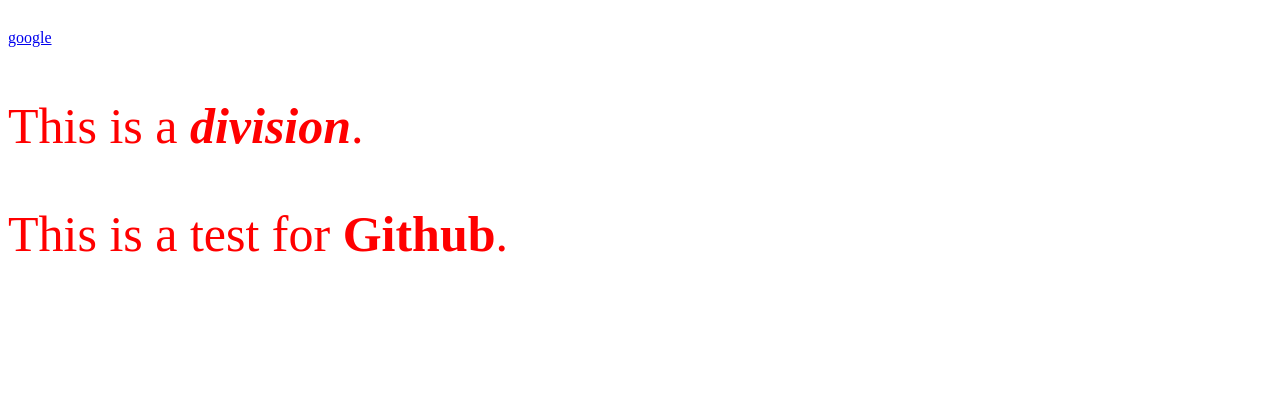
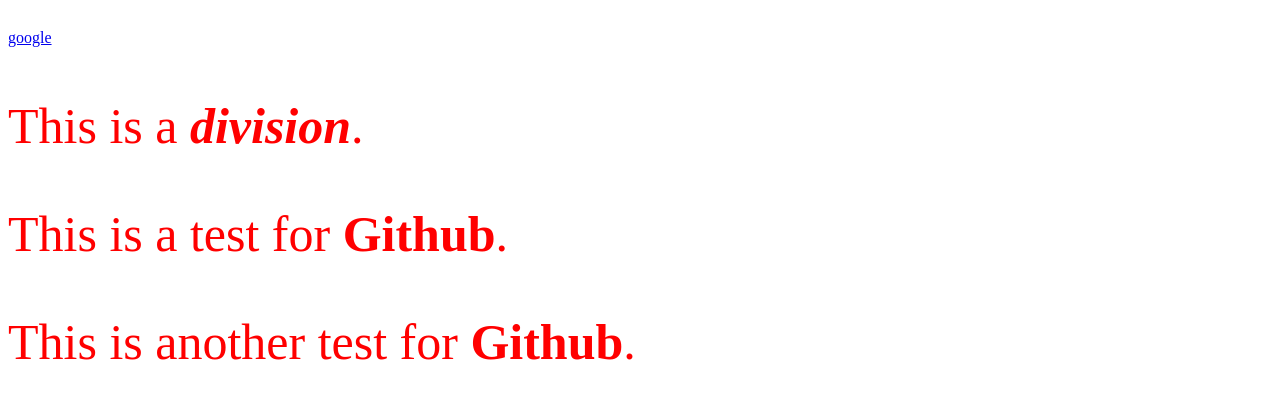
Before and after one commit to brendancachia/web_project, a plain HTML site: page index.html in a window 1280 px wide. Shown: the part 755-1154 px from the top of the page. Before the commit the page ends 1068 px from the top, so only its background shows below. Drawn offline with Linux system fonts and the light colour scheme.

Commit message:
another commit test

```diff
--- a/index.html
+++ b/index.html
@@ -27,5 +27,6 @@
     </div>
 
     <p>This is a test for <strong>Github</strong>.</p>
+      <p>This is another test for <strong>Github</strong>.</p>
   </body>
 </html>
```
